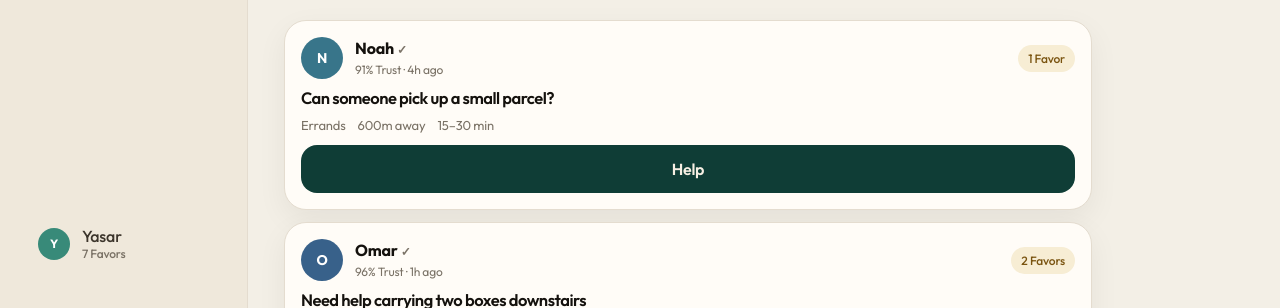
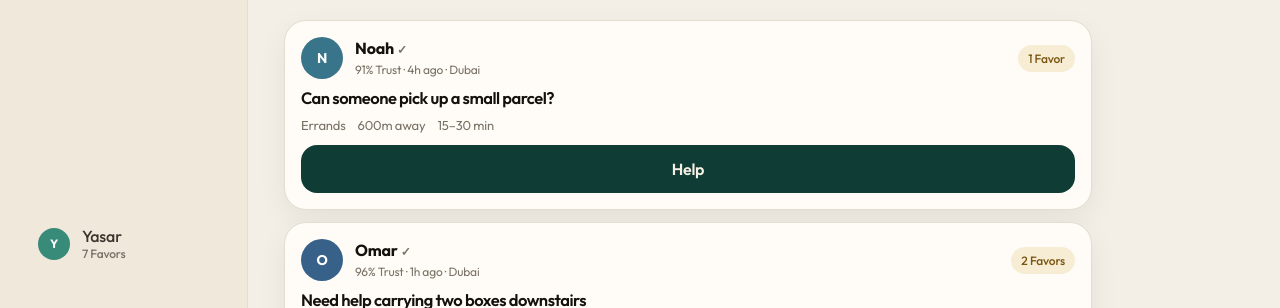
Before and after one commit to Killadisuku/favorloop, a React (Vite) app: page /#/login in a window 1280 px wide. Both pictures are taken after a click on the button "Log in". Shown: the part 492-800 px from the top of the page. Built offline with nearby package versions, Linux system fonts and the light colour scheme.

Commit message:
Show real profile photos from live users

```diff
--- a/src/ui.tsx
+++ b/src/ui.tsx
@@ -5,8 +5,10 @@ import { IconBack } from './icons'
 import type { FavorRequest, User } from './types'
 
 export function Avatar({ user, size = 'md' }: { user: User; size?: 'sm' | 'md' | 'lg' }) {
+  const cls = `avatar ${size === 'lg' ? 'lg' : size === 'sm' ? 'sm' : ''}`
+  if (user.photo) return <img className={cls} src={user.photo} alt={user.name} />
   return (
-    <div className={`avatar ${size === 'lg' ? 'lg' : size === 'sm' ? 'sm' : ''}`} style={{ background: `hsl(${user.avatarHue} 42% 38%)` }} aria-hidden>
+    <div className={cls} style={{ background: `hsl(${user.avatarHue} 42% 38%)` }} aria-hidden>
       {initials(user.name)}
     </div>
   )
@@ -27,7 +29,7 @@ export function FavorCard({ favor, author, cta = 'Help' }: { favor: FavorRequest
         <Avatar user={author} />
         <div className="who">
           <b>{author.name} {author.verified && <span title="Verified">✓</span>}</b>
-          <span>{author.trust}% Trust · {relativeTime(favor.createdAt)}</span>
+          <span>{author.trust}% Trust · {relativeTime(favor.createdAt)} · {author.city}</span>
         </div>
         <span className="chip gold">{favor.reward} Favor{favor.reward === 1 ? '' : 's'}</span>
       </div>
```
